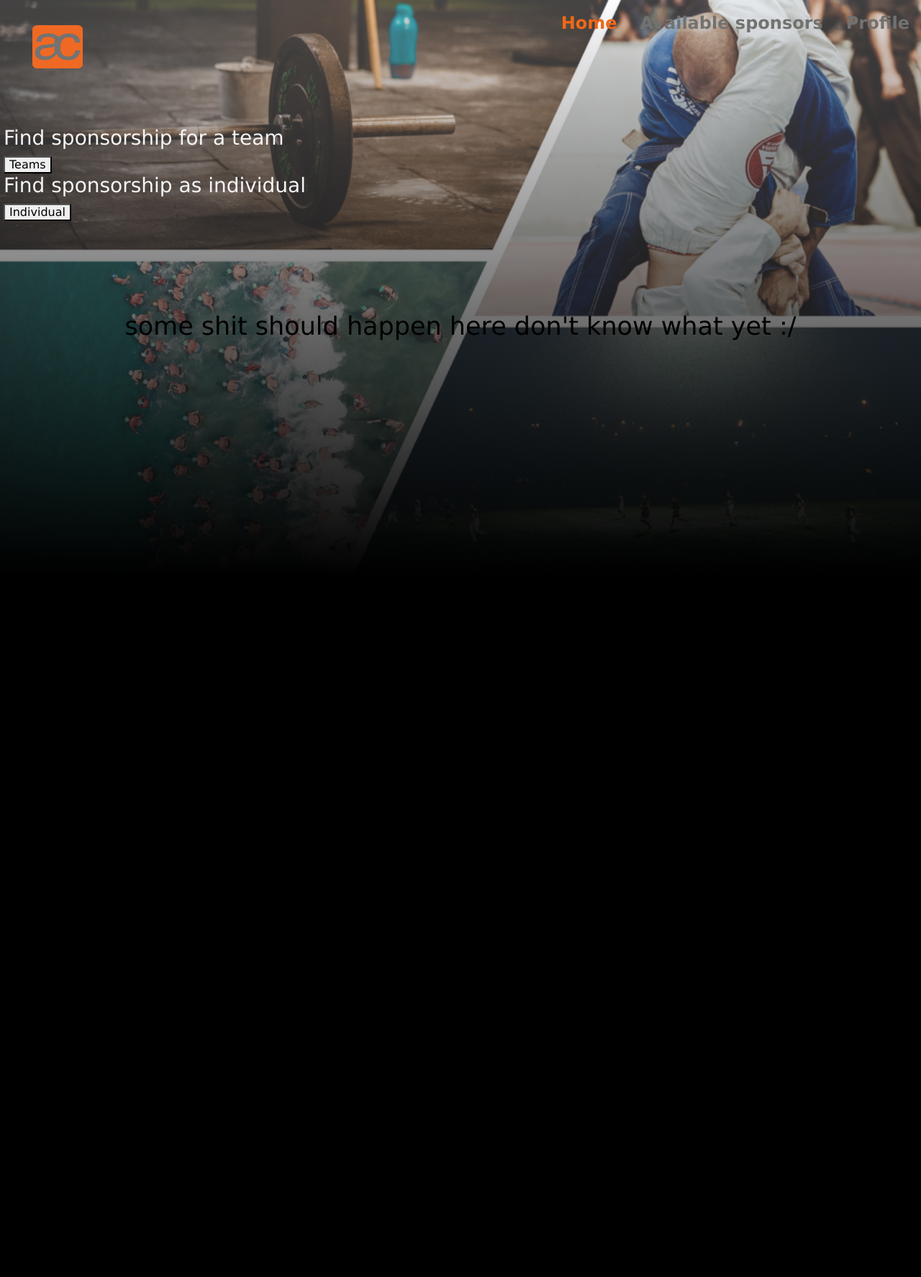
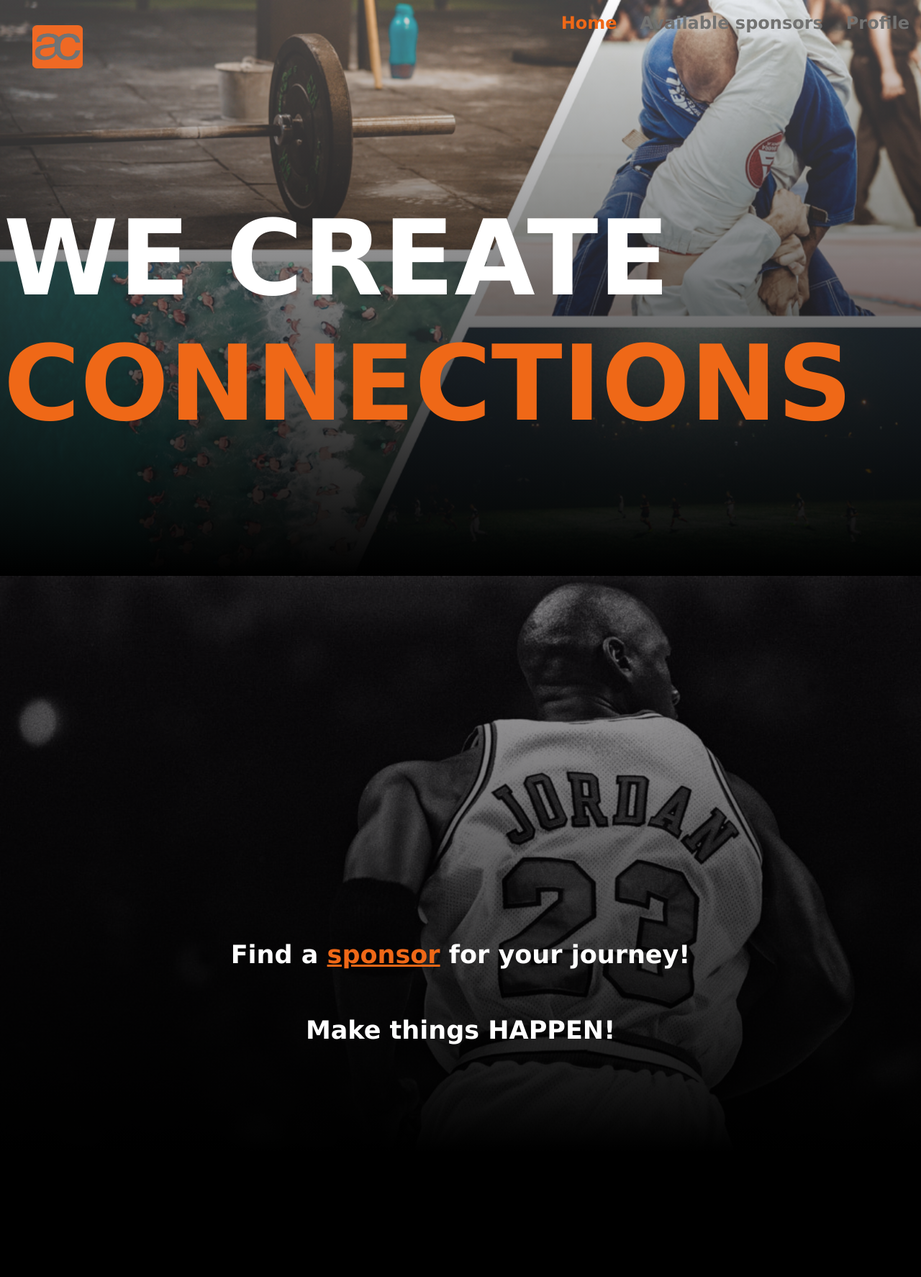
Before and after one commit to maiKNJ/WebExam, a PHP site: page / in a window 1280 px wide. Shown: the whole page at 72% size. Before the commit the page ends 761 px from the top, so only its background shows below. Run offline with PHP 8.4, Linux system fonts and the light colour scheme; some libraries are stand-ins or nearby versions.

Commit message:
style for stuff

```diff
--- a/ExamProject/css/main.css
+++ b/ExamProject/css/main.css
@@ -32,6 +32,28 @@ html {
   background-image:
     linear-gradient( rgba(245, 246, 252, 0.25), black),
     url('Sport+Collage.png');
+
+  background-color: #201c1c;
+  padding-top: 0;
+  margin-top: 0;
+
+  /* Add the blur effect */
+  /*filter: blur(8px);
+  -webkit-filter: blur(8px);*/
+
+  /* Full height */
+  height: 100%;
+
+  /* Center and scale the image nicely */
+  /*background-position: center;*/
+  background-repeat: no-repeat;
+  background-size: cover;
+}
+#intro2{
+  /* The image used */
+  background-image:
+    linear-gradient( rgba(0, 0, 0, 0.25), black),
+    url('jordan.jpg');
 
   background-color: #201c1c;
   padding-top: 0;
@@ -124,10 +146,24 @@ img.sticky {
 }
 
 .findSpons{
-  padding: 80px 5px 120px 5px;
+  margin: 80px 50px 120px 5px;
   /*background-color: #c5c9e8;*/
   color:whitesmoke;
   align-content: space-evenly;
+}
+.findSpons h1{
+  font-size: 145px;
+  color: white;
+  font-weight: bolder;
+}
+
+.shit{
+  font-size: 90px;
+  font-weight: bold;
+  color: white;
+  text-decoration: none;
+  padding-top: 500px;
+  padding-bottom: 300px;
 }
 
 .topnav button:hover{
@@ -318,7 +354,7 @@ textarea {
 
   a,
   a:visited {
-    text-decoration: underline;
+    text-decoration: none;
   }
 
   a[href]::after {
--- a/ExamProject/index.html
+++ b/ExamProject/index.html
@@ -68,15 +68,24 @@
 
     </form>
   </div>
+
 <div class="findSpons">
-  <h3>Find sponsorship for a team</h3>
+  <h1> WE CREATE <span style="color: #ef6817">CONNECTIONS</span></h1>
+  <!--<h3>Find sponsorship for a team</h3>
   <button id="team"> Teams </button>
   <h3>Find sponsorship as individual</h3>
-  <button type="button" id="individual" onclick="location.href='availSpons.html'">Individual</button>
+  <button type="button" id="individual" onclick="location.href='availSpons.html'">Individual</button> -->
 </div>
-  <p id="shit"> some shit should happen here don't know what yet :/</p>
+  </div>
 
+  <div id="intro2" class="bg-image shadow-2-strong">
+  <div class="shit">
+    <p> Find a <a href="availSpons.html" style="color: #ef6817; text-underline: none">sponsor</a>  for your journey!
+    <br><br> Make things HAPPEN!</p>
   </div>
+  </div>
+
+
   <script src="js/vendor/modernizr-3.11.2.min.js"></script>
   <script src="js/plugins.js"></script>
   <script src="http://ajax.googleapis.com/ajax/libs/jquery/1.7.1/jquery.min.js" type="text/javascript"></script>
```
Also changed, not shown: ExamProject/css/about.css (+7 -2 lines), ExamProject/php/showAbout.php (+11 -10 lines), ExamProject/css/arnold.jpg (renamed from ExamProject/img/arnold.jpg), ExamProject/css/jordan.jpg (renamed from ExamProject/img/jordan.jpg).
